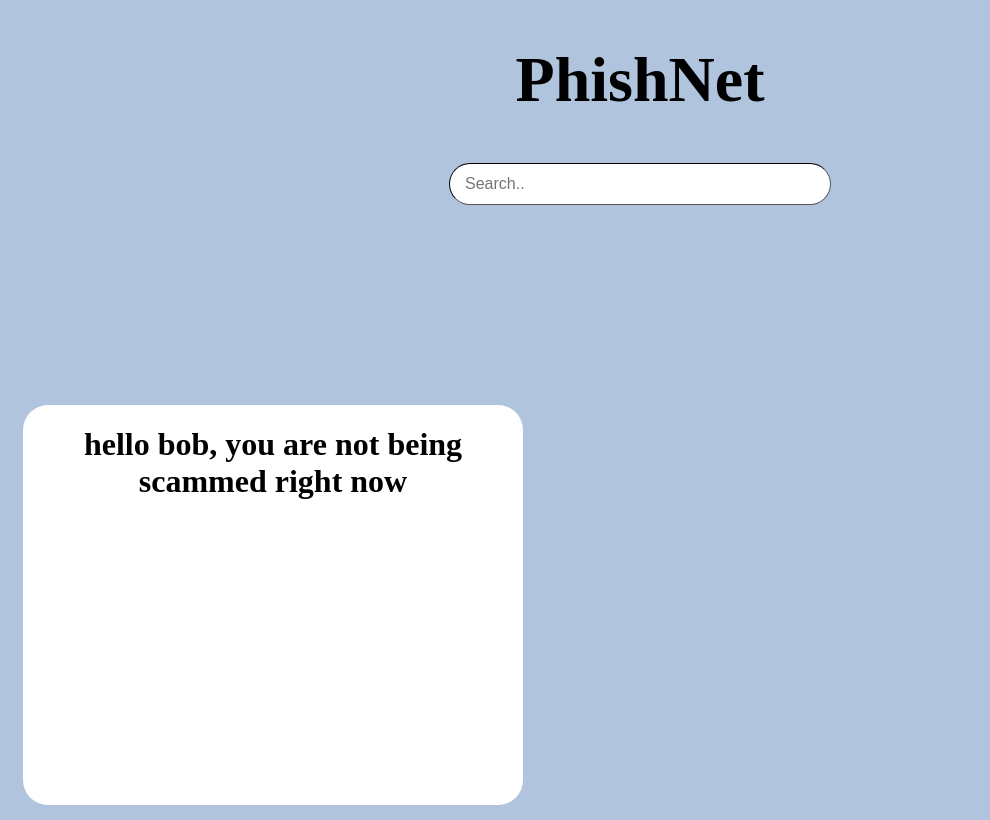
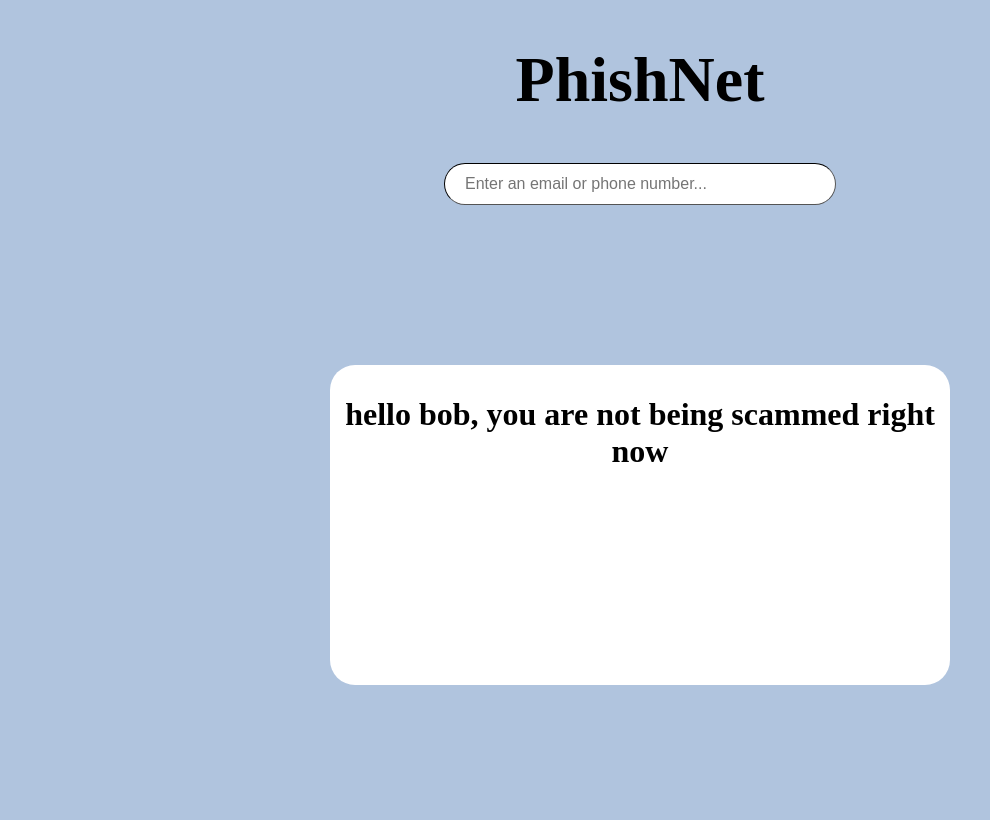
Before and after one commit to AndersonCodingClub/PhishNet, a Flask app: page / in a window 1280 px wide. Shown: the whole page, without its empty margins (0-990 px from the left). After the commit the page ends 685 px from the top, so only its background shows below. Run offline with Flask 3, Linux system fonts and the light colour scheme.

Commit message:
Added logic to search route

```diff
--- a/app.py
+++ b/app.py
@@ -1,5 +1,5 @@
-from search import search_for_information
-from flask import Flask, render_template, request, session
+from search import get_tile_information, get_input_type, search_for_information
+from flask import Flask, render_template, request, session, redirect
 
 app = Flask(__name__)
 
@@ -9,7 +9,16 @@ def index():
 
 @app.route('/search')
 def search():
-    return 'Searched'
+    search_term = request.args.get('search-input')
+    input_type = get_input_type(input_string=search_term)
+    if input_type == 'email':
+        search_result = search_for_information(email=search_term)
+    else:
+        search_result = search_for_information(phone_number=search_term)
+    if search_result:
+        tiles = get_tile_information(input_type=input_type, search_tuple=search_result)
+
+    return str(search_result)
 
 if __name__ == '__main__':
     app.run(host='0.0.0.0', port=3000, debug=True)
--- a/static/index.css
+++ b/static/index.css
@@ -13,23 +13,26 @@ body {
     border-radius: 25px;
     width: 350px;
     height: 20px;
-    padding: 10px 15px 10px 15px;
+    padding: 10px 20px 10px 20px;
     border-width: 1px;
     font-size: 16px;
     border-color: black;
+}
+
+#box-container {
+    display: flex;
+    justify-content: center;
+    margin-top: -40px;
 
 }
 
 .box {
-    display: flex;
-    width: 500px;
-    height: 400px;
+    width: 600px;
+    height: 300px;
     background-color: white;
     border-radius: 25px;
     text-align: center;
-    margin-left: 15px;
-    margin-right: 15px;
-    margin-top: 15px;
-    margin-bottom: 15px;
-    position: flex
+    margin-bottom: 100px;
+    padding: 10px;
+    border-color: black;
 }
--- a/templates/index.html
+++ b/templates/index.html
@@ -10,10 +10,14 @@
     <body>
         <div class="header">
             <h1> PhishNet </h1>
-            <input class="search" type="text" placeholder="Search..">
+            <form action='/search'>
+                <input name="search-input" class="search" type="text" placeholder="Enter an email or phone number..." autocomplete="off">
+            </form>
         </div>
-        <div class="box">
-            <h1> hello bob, you are not being scammed right now </h1>
+        <div id="box-container">
+            <div class="box">
+                <h1> hello bob, you are not being scammed right now </h1>
+            </div>
         </div>
     </body>
 </html>
```
Also changed, not shown: search.py (+44 -1 lines), 1 other file.
